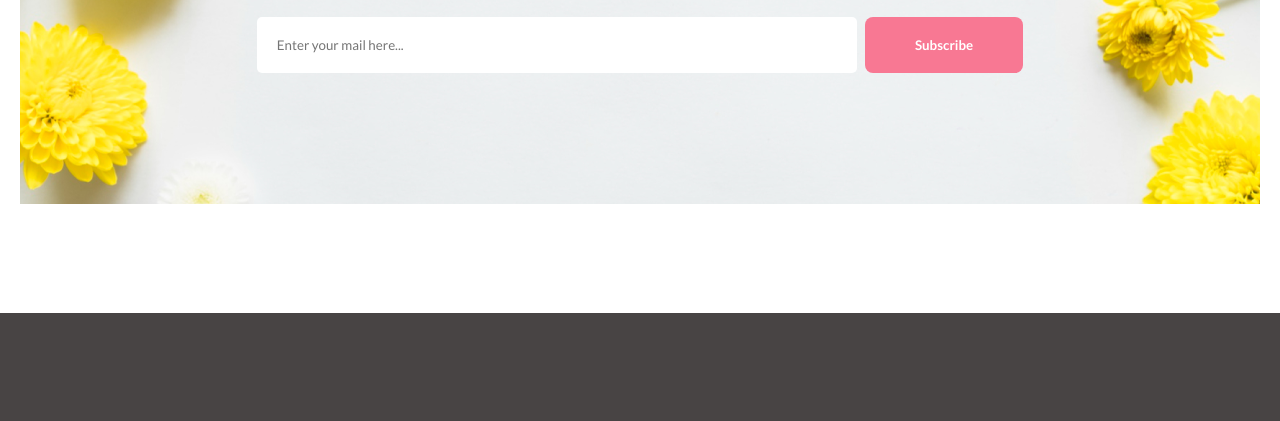
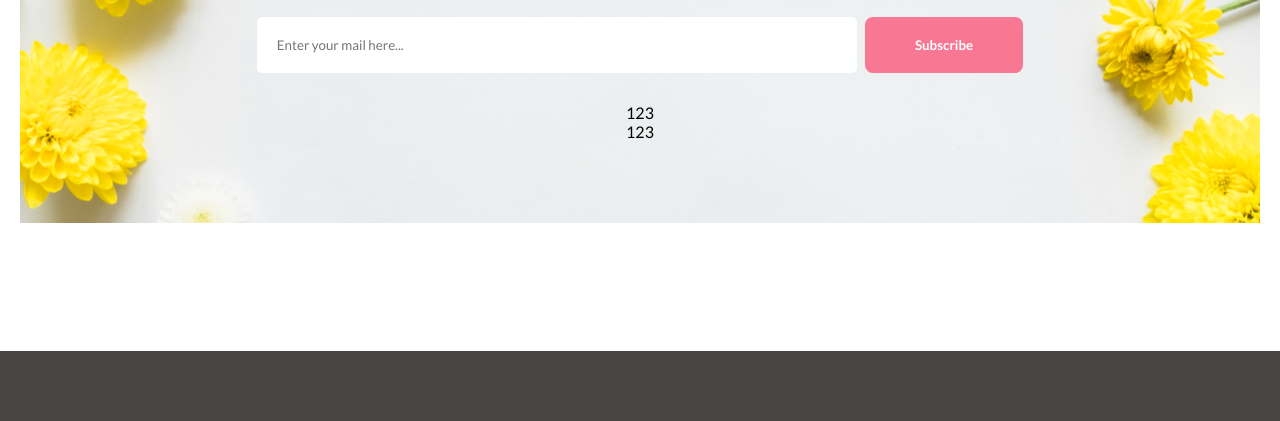
Before and after one commit to Shahinur-22/New-Try, a plain HTML site: page index.html in a window 1280 px wide. Shown: the part 3608-4029 px from the top of the page. Drawn offline with Linux system fonts and the light colour scheme.

Commit message:
added paragraph

```diff
--- a/index.html
+++ b/index.html
@@ -158,6 +158,8 @@
           </button>
         </div>
       </div>
+      <p>123</p>
+      <p>123</p>
     </section>
     <!-- Footer section -->
     <footer>
```
